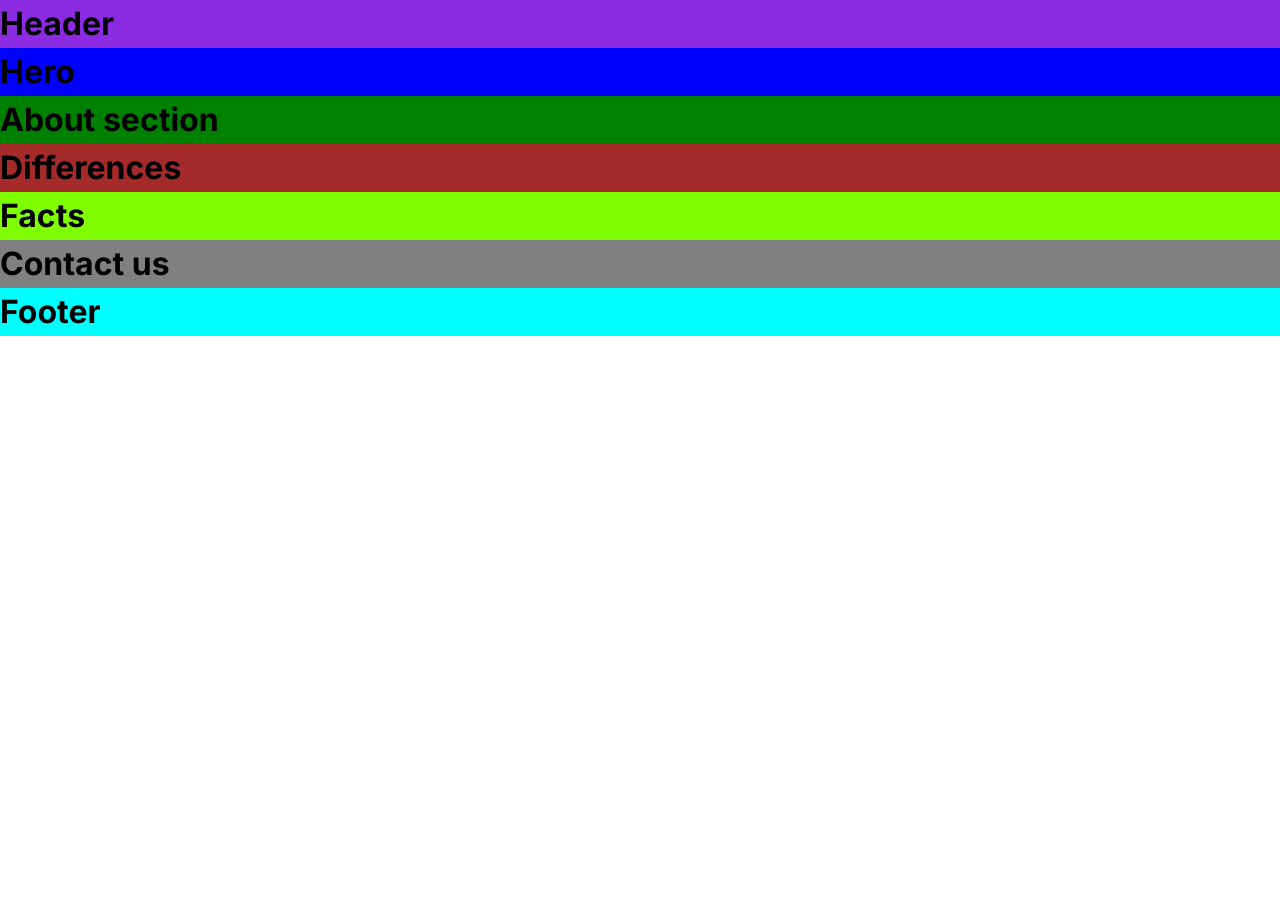
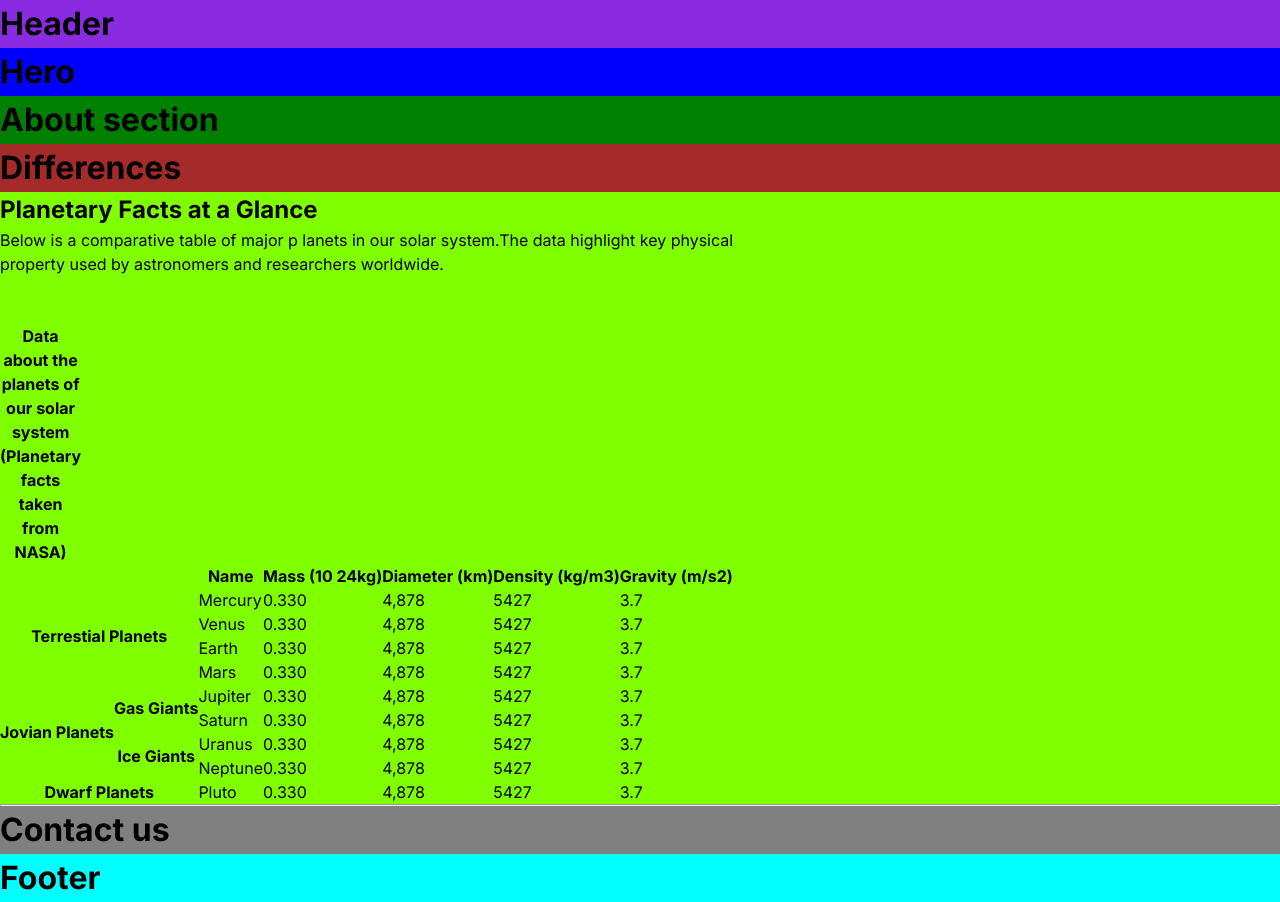
Before and after one commit to nebnnamdi/capstone-solar-system, a React (Vite) app: page / in a window 1280 px wide. Before the commit the page ends 800 px from the top, so only its background shows below. Built offline with nearby package versions, Linux system fonts and the light colour scheme.

Commit message:
Add planetary facts section with comparative table
Added a section displaying planetary facts in a table format, including details such as mass, diameter, density, and gravity for terrestrial, jovian, and dwarf planets.

```diff
--- a/src/components/facts/Facts.jsx
+++ b/src/components/facts/Facts.jsx
@@ -3,7 +3,107 @@
 function Facts() {
   return (
     <div className="facts-bg">
-      <h1>Facts</h1>
+      <section class="table" id="table">
+      <h2 class="facts-planet">Planetary Facts at a Glance</h2>
+      <p>
+        Below is a comparative table of major p lanets in our solar system.The
+        data highlight key physical
+      </p>
+      <p>
+        property used by astronomers and researchers worldwide.
+      </p>
+      <br />
+      <br />
+      <caption>
+        <b>
+        Data about the planets of our solar system (Planetary facts taken from
+        NASA)
+      </b>
+      </caption>
+      <table>
+        <thead>
+          <tr class="thead">
+            <th scope="col" colspan="2" class="head"></th>
+            <th scope="col" class="head">Name</th>
+            <th scope="col" class="head">Mass (10 24kg)</th>
+            <th scope="col" class="head">Diameter (km)</th>
+            <th scope="col" class="head">Density (kg/m3)</th>
+            <th scope="col" class="head">Gravity (m/s2)</th>
+          </tr>
+        </thead>
+        <tbody>
+          <tr>
+            <th scope="row" colspan="2" rowspan="4">Terrestial Planets</th>
+            <td>Mercury</td>
+            <td>0.330</td>
+            <td>4,878</td>
+            <td>5427</td>
+            <td>3.7</td>
+          </tr>
+          <tr>
+            <td>Venus</td>
+            <td>0.330</td>
+            <td>4,878</td>
+            <td>5427</td>
+            <td>3.7</td>
+          </tr>
+          <tr>
+            <td>Earth</td>
+            <td>0.330</td>
+            <td>4,878</td>
+            <td>5427</td>
+            <td>3.7</td>
+          </tr>
+          <tr>
+            <td>Mars</td>
+            <td>0.330</td>
+            <td>4,878</td>
+            <td>5427</td>
+            <td>3.7</td>
+          </tr>
+          <tr>
+            <th scope="row" rowspan="4">Jovian Planets</th>
+            <th rowspan="2">Gas Giants</th>
+            <td>Jupiter</td>
+            <td>0.330</td>
+            <td>4,878</td>
+            <td>5427</td>
+            <td>3.7</td>
+          </tr>
+          <tr>
+            <td>Saturn</td>
+            <td>0.330</td>
+            <td>4,878</td>
+            <td>5427</td>
+            <td>3.7</td>
+          </tr>
+          <tr>
+            <th scope="row" rowspan="2">Ice Giants</th>
+            <td>Uranus</td>
+            <td>0.330</td>
+            <td>4,878</td>
+            <td>5427</td>
+            <td>3.7</td>
+          </tr>
+          <tr>
+            <td>Neptune</td>
+            <td>0.330</td>
+            <td>4,878</td>
+            <td>5427</td>
+            <td>3.7</td>
+          </tr>
+          <tr>
+            <th scope="row" colspan="2" class="facts-dwarf">Dwarf Planets</th>
+            <td>Pluto</td>
+            <td>0.330</td>
+            <td>4,878</td>
+            <td>5427</td>
+            <td>3.7</td>
+          </tr>
+        </tbody>
+      </table>
+    </section>
+    <hr />
     </div>
   );
 }
```
